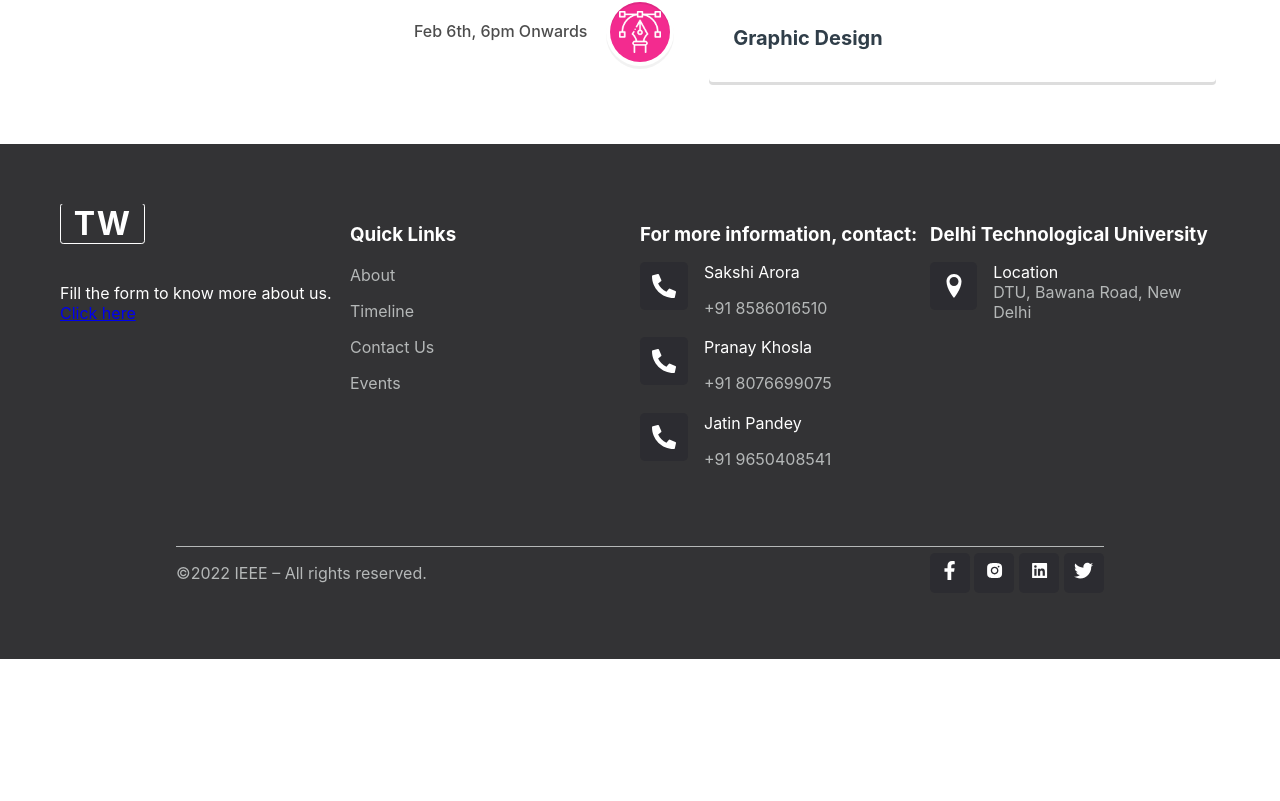
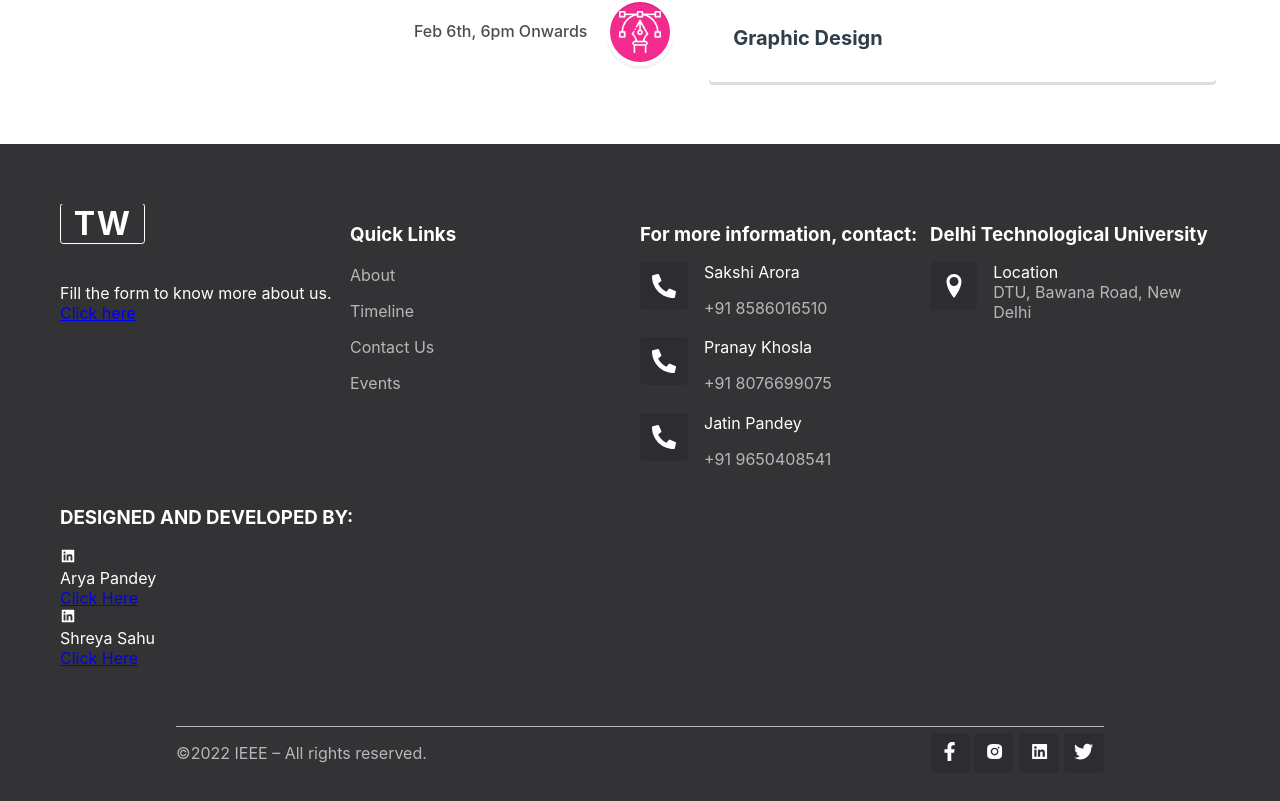
Before and after one commit to arya312/techweek, a React (Create React App) app: page / in a window 1280 px wide. Shown: the part 4751-5552 px from the top of the page. Before the commit the page ends 5410 px from the top, so only its background shows below. Built offline with nearby package versions, Linux system fonts and the light colour scheme.

Commit message:
footer contact numbers

```diff
--- a/package.json
+++ b/package.json
@@ -12,6 +12,7 @@
     "react-dom": "^17.0.2",
     "react-icons": "^4.3.1",
     "react-intersection-observer": "^8.33.1",
+    "react-router-dom": "^6.2.1",
     "react-scripts": "5.0.0",
     "react-vertical-timeline-component": "^3.5.2",
     "sass": "^1.49.0",
--- a/src/sections/Footer.jsx
+++ b/src/sections/Footer.jsx
@@ -2,7 +2,7 @@ import React from "react";
 import BrandName from "../components/BrandName";
 import { useScroll } from "../components/useScroll";
 import { MdEmail } from "react-icons/md";
-import { FaPhoneAlt, FaFacebookF, FaTwitter } from "react-icons/fa";
+import { FaPhoneAlt, FaFacebookF, FaTwitter, FaLinkedinIn } from "react-icons/fa";
 import { ImLocation } from "react-icons/im";
 import { AiFillInstagram, AiFillLinkedin, AiOutlineSend } from "react-icons/ai";
 import { motion } from "framer-motion";
@@ -164,6 +164,37 @@ function Footer() {
             </div>
             </motion.div>
         </div>
+        <div>
+        <motion.div className="touch"
+            variants={fromDown}
+            animate={controls}
+            transition={{ duration: 0.5 }}
+          >
+          <h3>DESIGNED AND DEVELOPED BY:</h3>
+          <div className="touch-section">
+              <div className="icon">
+              <AiFillLinkedin/>
+              </div>
+              <div className="detail">
+                <div className="detail-name">Arya Pandey</div>
+                <div className="detail-content">
+                <a href="https://www.linkedin.com/in/arya-pandey-5340651b8/">Click Here</a>
+                </div>
+              </div>
+            </div>
+            <div className="touch-section">
+              <div className="icon">
+              <AiFillLinkedin/>
+              </div>
+              <div className="detail">
+                <div className="detail-name">Shreya Sahu</div>
+                <div className="detail-content">
+                <a href="https://www.linkedin.com/in/shreya-sahu-1463691bb/">Click Here</a>
+                </div>
+              </div>
+            </div>
+            </motion.div>
+        </div>
         <div className="copyright">
           <div className="copy">
             <p>©2022 IEEE – All rights reserved.</p>
```
Also changed, not shown: 1 other file (tests, documents, lock files or other folders).
